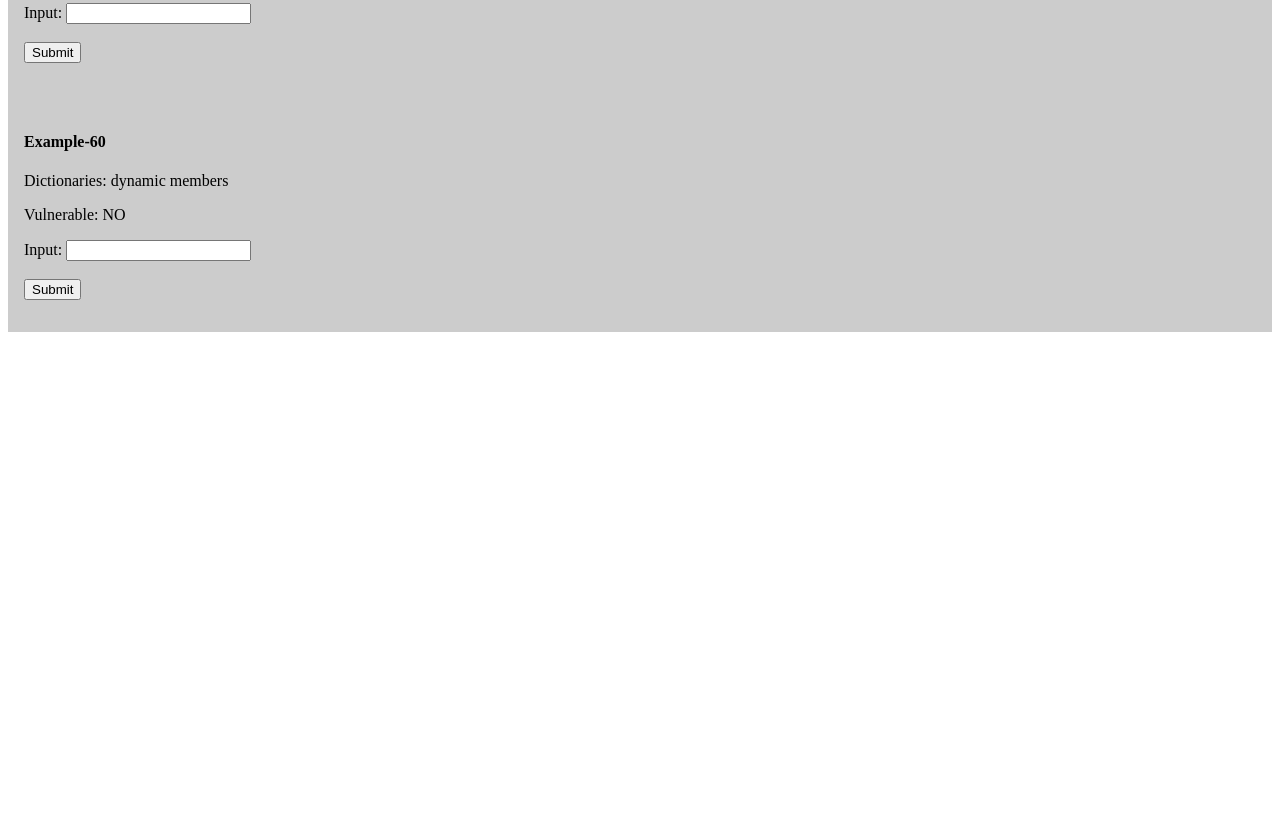
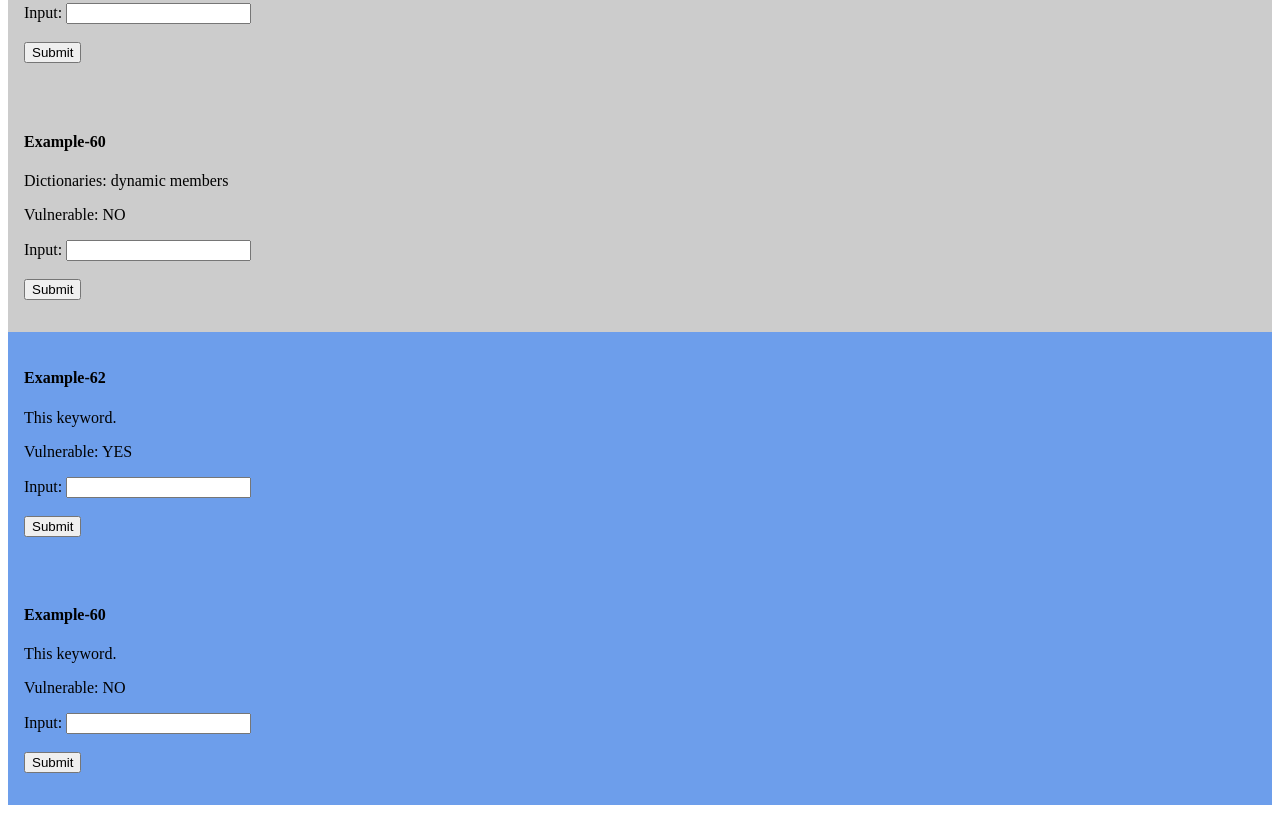
Before and after one commit to test-732-958/test-2023-01-31, a website: page public/index.html in a window 1280 px wide. Shown: the part 7323-8136 px from the top of the page. Before the commit the page ends 7663 px from the top, so only its background shows below. Drawn offline with Linux system fonts and the light colour scheme.

Commit message:
Add tests for the category 'This keyword'

```diff
--- a/public/index.html
+++ b/public/index.html
@@ -38,6 +38,9 @@
   }
   .dict-dynamic {
     background: #CCCCCC;
+  }
+  .this {
+    background: #6D9EEB;
   }
 </style>
 </head>
@@ -886,5 +889,41 @@
   </div>
 <div id="end-of-example-60">
 
+<div id="example-62" class="even this">
+  <h4>Example-62</h4>
+  <p>
+  This keyword.
+  </p>
+  <p>
+  Vulnerable: YES
+  </p>
+  <p>
+  <form action="/example-58" method="get">
+    <label for="input">Input:</label>
+    <input type="text" id="input" name="input"><br><br>
+    <input type="submit" value="Submit">
+  </form>
+  </p>
+  </div>
+<div id="end-of-example-62">
+
+<div id="example-64" class="even this">
+  <h4>Example-60</h4>
+  <p>
+  This keyword.
+  </p>
+  <p>
+  Vulnerable: NO
+  </p>
+  <p>
+  <form action="/example-64" method="get">
+    <label for="input">Input:</label>
+    <input type="text" id="input" name="input"><br><br>
+    <input type="submit" value="Submit">
+  </form>
+  </p>
+  </div>
+<div id="end-of-example-64">
+
 </body>
 </html>
```
Also changed, not shown: main.js (+32 -0 lines).
